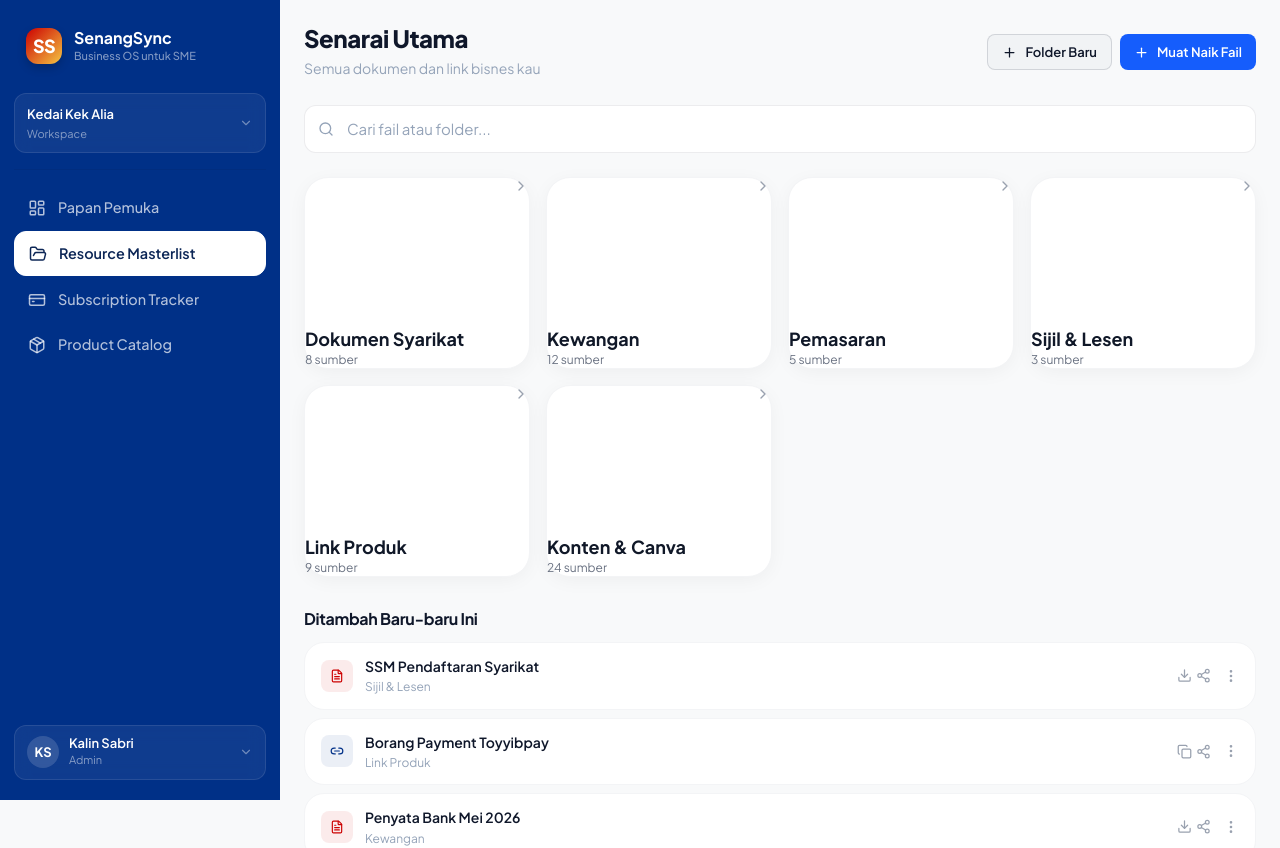
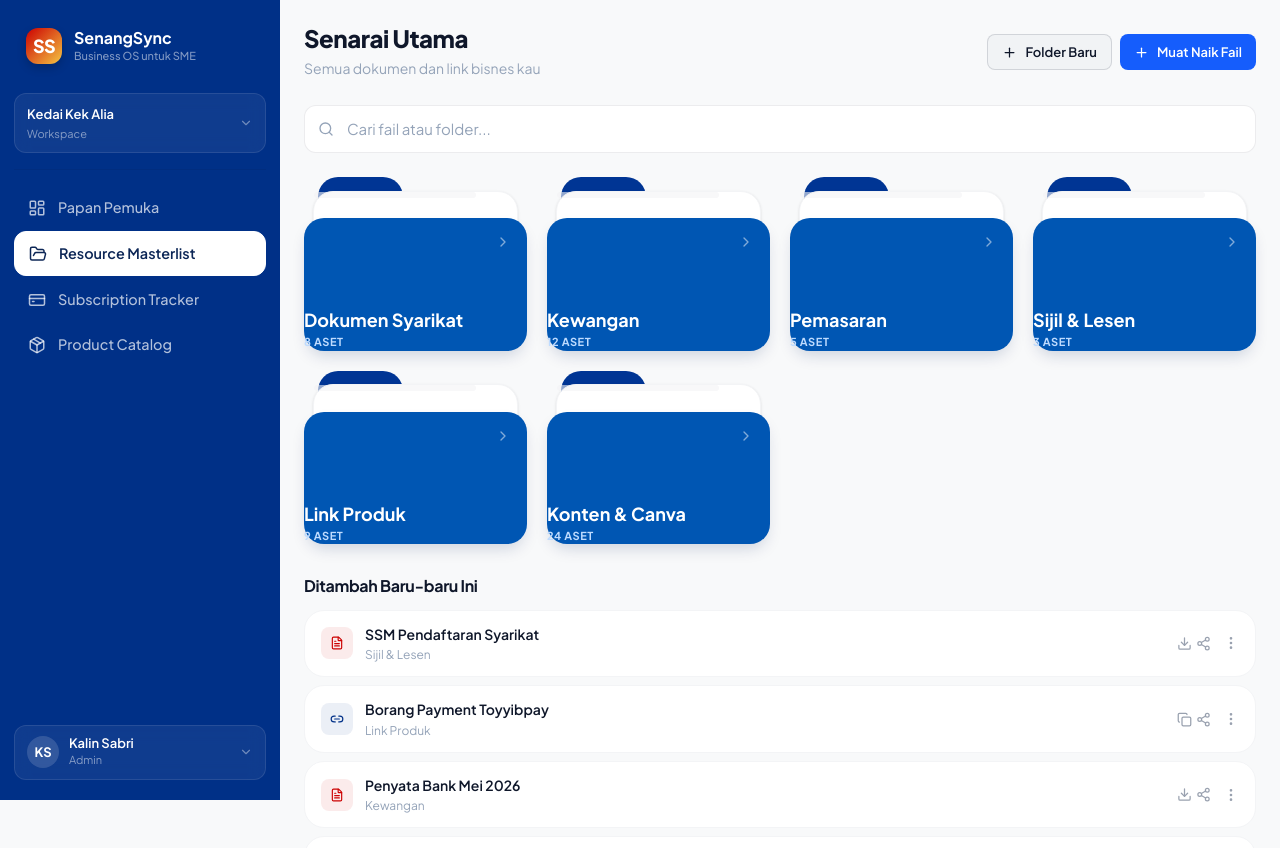
Before and after one commit to kalincreative/senangsync, a Next.js app: page /masterlist in a window 1280 px wide. Shown: the top 848 px of the page. Built offline with nearby package versions, Linux system fonts and the light colour scheme.

Commit message:
style: implement custom 3D folder shape and colors on masterlist

```diff
--- a/app/(app)/masterlist/page.tsx
+++ b/app/(app)/masterlist/page.tsx
@@ -60,7 +60,7 @@ export default function MasterlistPage() {
 
         {/* Folder header card */}
         <div
-          className={`folder-card ${activeFolder.colorClass}`}
+          className="bg-[#0056b3] text-white rounded-2xl"
           style={{
             padding: "1.5rem",
             marginBottom: "1.5rem",
@@ -315,31 +315,47 @@ export default function MasterlistPage() {
         <div
           style={{
             display: "grid",
-            gridTemplateColumns: "repeat(auto-fill, minmax(180px, 1fr))",
-            gap: "1rem",
+            gridTemplateColumns: "repeat(auto-fill, minmax(200px, 1fr))",
+            gap: "1.25rem",
           }}
         >
           {filteredFolders.map((folder) => (
-            <button
+            <div
               key={folder.id}
               onClick={() => setActiveFolder(folder)}
-              className="bg-white border border-gray-100 rounded-2xl p-6 transition-all duration-300 ease-in-out cursor-pointer group hover:bg-blue-600 hover:shadow-lg hover:-translate-y-1 shadow-[0_4px_20px_-2px_rgba(0,0,0,0.05)] text-left w-full flex flex-col justify-between"
-              style={{
-                aspectRatio: "1 / 0.85",
-              }}
+              className="relative w-full cursor-pointer transition-all duration-300 hover:-translate-y-1.5 hover:scale-[1.02] group"
+              style={{ aspectRatio: "1 / 0.78" }}
             >
-              <div className="flex justify-end w-full mb-3">
-                <ChevronRight size={16} className="text-gray-400 group-hover:text-white/60 transition-colors" />
+              {/* 1. Back Tab */}
+              <div
+                className="absolute top-0 left-3.5 w-[38%] h-[22%] bg-[#003594] rounded-t-xl transition-all duration-300 group-hover:bg-[#002b7a]"
+              />
+
+              {/* 2. Inner Paper Sheet */}
+              <div
+                className="absolute top-[8%] left-[4%] w-[92%] h-[80%] bg-white border border-gray-100 rounded-t-xl shadow-sm transition-all duration-300"
+              >
+                {/* Decorative sheet bar */}
+                <div className="w-[80%] h-1.5 bg-gray-100 rounded-full mx-auto mt-2.5 opacity-60" />
               </div>
-              <div>
-                <div className="text-gray-900 group-hover:text-white font-bold text-lg transition-colors mb-1 leading-snug">
+
+              {/* 3. Front Cover */}
+              <div
+                className="absolute bottom-0 left-0 w-full h-[76%] bg-[#0056b3] rounded-[1.25rem] shadow-[0_8px_16px_-4px_rgba(0,32,96,0.18)] p-5 flex flex-col justify-end text-left transition-all duration-300 group-hover:bg-[#004ca0] group-hover:shadow-[0_12px_24px_-4px_rgba(0,32,96,0.25)]"
+              >
+                {/* Chevron icon */}
+                <div className="absolute top-4 right-4 text-white/50 group-hover:text-white transition-colors">
+                  <ChevronRight size={16} />
+                </div>
+
+                <div className="text-white font-bold text-[1.125rem] leading-snug group-hover:scale-[1.01] origin-left transition-all">
                   {folder.name}
                 </div>
-                <div className="text-gray-500 group-hover:text-blue-100 text-xs transition-colors">
-                  {folder.resourceCount} {copy.masterlist.resources[lang]}
+                <div className="text-blue-200 text-[0.6875rem] font-bold uppercase tracking-wider mt-1">
+                  {folder.resourceCount} {lang === "bm" ? "ASET" : "ASSETS"}
                 </div>
               </div>
-            </button>
+            </div>
           ))}
         </div>
       )}
```
